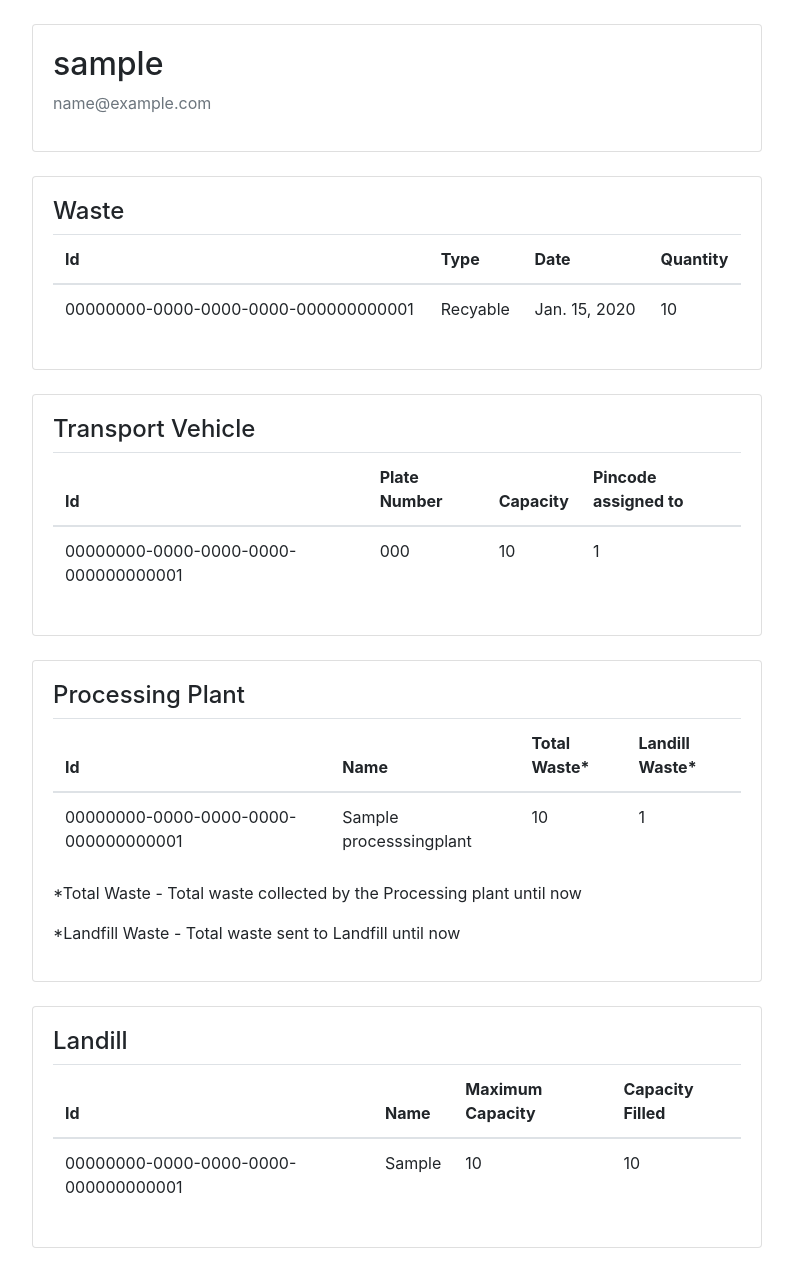
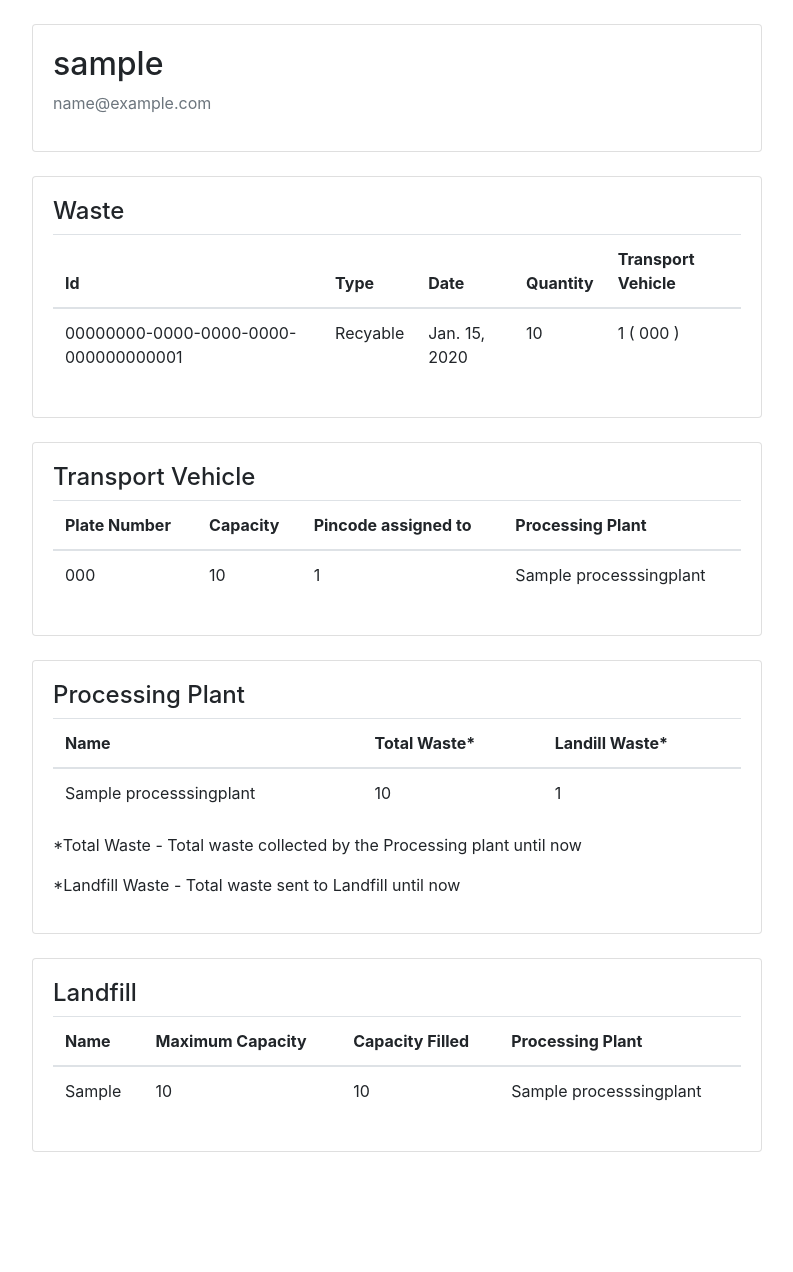
Before and after one commit to Adithyan8/Sold-Waste-Management, a Django app: page /home/ in a window 1280 px wide. Shown: the part 56-1328 px from the top of the page, without its empty margins (53-846 px from the left). After the commit the page ends 1208 px from the top, so only its background shows below. Run offline with Django 3.2, Linux system fonts and the light colour scheme; a user stored in the database is signed in; tables that the repository leaves empty hold one stand-in row (values such as "Sample post"); some libraries are stand-ins or nearby versions.

Commit message:
Adding all DB constraints

```diff
--- a/swm/invt/models.py
+++ b/swm/invt/models.py
@@ -76,7 +76,7 @@ class Landfill(OrganisationAddress):
 
 class Waste(models.Model):
     waste_id=models.UUIDField(primary_key=True, default=uuid.uuid4, editable=False)
-    tpuser= models.ForeignKey('auth.User',on_delete=models.DO_NOTHING)
+    tpuser= models.ForeignKey('auth.User',null=True,on_delete=models.SET_NULL)
     choices_type=(
         ('Recyable','Recyable'),
         ('Non-Recyable','Non-Recyable')
@@ -84,4 +84,4 @@ class Waste(models.Model):
     type_waste=models.CharField(max_length=20,choices=choices_type,blank=False)
     created_date = models.DateField(default=timezone.now)
     quantity=models.IntegerField(blank=False,null=False,validators=[MaxValueValidator(99999),MinValueValidator(0)])
-    tv = models.ForeignKey(TransportVehicle,blank=True,on_delete=models.DO_NOTHING)
+    tv = models.ForeignKey(TransportVehicle,blank=True,null=True,on_delete=models.SET_NULL)
--- a/swm/invt/templates/users/home.html
+++ b/swm/invt/templates/users/home.html
@@ -28,6 +28,7 @@
                     <th>Type</th>
                     <th>Date</th>
                     <th>Quantity</th>
+                    <th>Transport Vehicle</th>
                   </tr>
                 </thead>
 
@@ -40,6 +41,7 @@
                     <td>{{ waste.type_waste }}</td>
                     <td>{{ waste.created_date }} </td>
                     <td>{{ waste.quantity }}</td>
+                    <td>{{ waste.tv }}</td>
                   </tr>
 
                   {% endfor %}
@@ -55,10 +57,10 @@
             <table class="table table-hover">
                 <thead>
                   <tr>
-                    <th>Id</th>
                     <th>Plate Number</th>
                     <th>Capacity</th>
                     <th>Pincode assigned to</th>
+                    <th>Processing Plant</th>
                   </tr>
                 </thead>
 
@@ -67,10 +69,10 @@
                   {% for tv in tv_list %}
 
                   <tr>
-                    <td>{{ tv.tv_id }}
                     <td>{{ tv.plate_number }}</td>
                     <td>{{ tv.capacity }} </td>
                     <td>{{ tv.pincode }}</td>
+                    <td>{{ tv.pp }}</td>
                   </tr>
 
                   {% endfor %}
@@ -86,7 +88,6 @@
             <table class="table table-hover">
                 <thead>
                   <tr>
-                    <th>Id</th>
                     <th>Name</th>
                     <th>Total Waste*</th>
                     <th>Landill Waste*</th>
@@ -98,7 +99,6 @@
                   {% for pp in pp_list %}
 
                   <tr>
-                    <td>{{ pp.pp_id }}
                     <td>{{ pp.ppname }}</td>
                     <td>{{ pp.total_waste }} </td>
                     <td>{{ pp.landfill_waste }}</td>
@@ -115,14 +115,14 @@
 
     <div class="card">
         <div class="card-body">
-            <h4>Landill</h4>
+            <h4>Landfill</h4>
             <table class="table table-hover">
                 <thead>
                   <tr>
-                    <th>Id</th>
                     <th>Name</th>
                     <th>Maximum Capacity</th>
                     <th>Capacity Filled</th>
+                    <th>Processing Plant</th>
                   </tr>
                 </thead>
 
@@ -131,10 +131,10 @@
                   {% for lf in lf_list %}
 
                   <tr>
-                    <td>{{ lf.lf_id }}
                     <td>{{ lf.lfname }}</td>
                     <td>{{ lf.maximum_capacity }}</td>
                     <td>{{ lf.capacity_filled }}</td>
+                    <td>{{ lf.pp }}</td>
                   </tr>
 
                   {% endfor %}
```
Also changed, not shown: swm/invt/migrations/0003_auto_20201225_1306.py (added).
